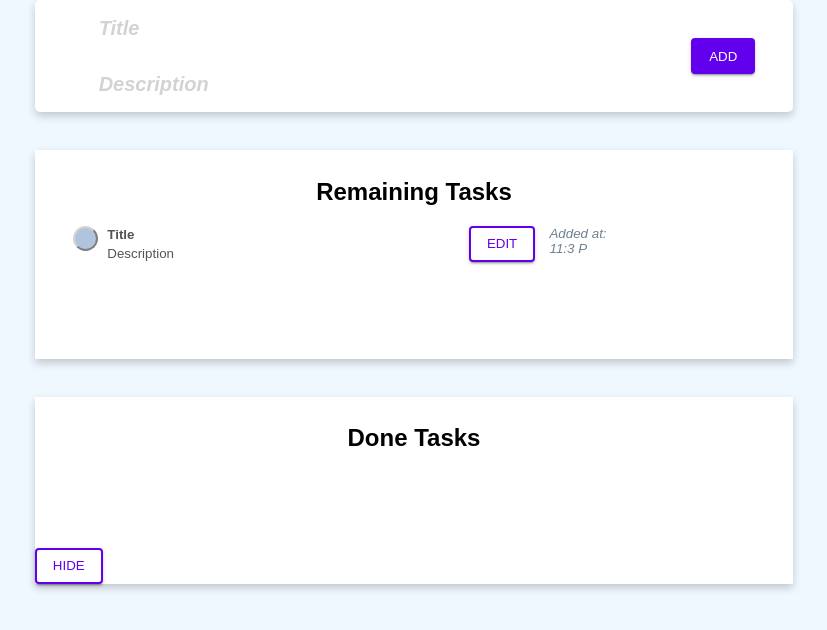
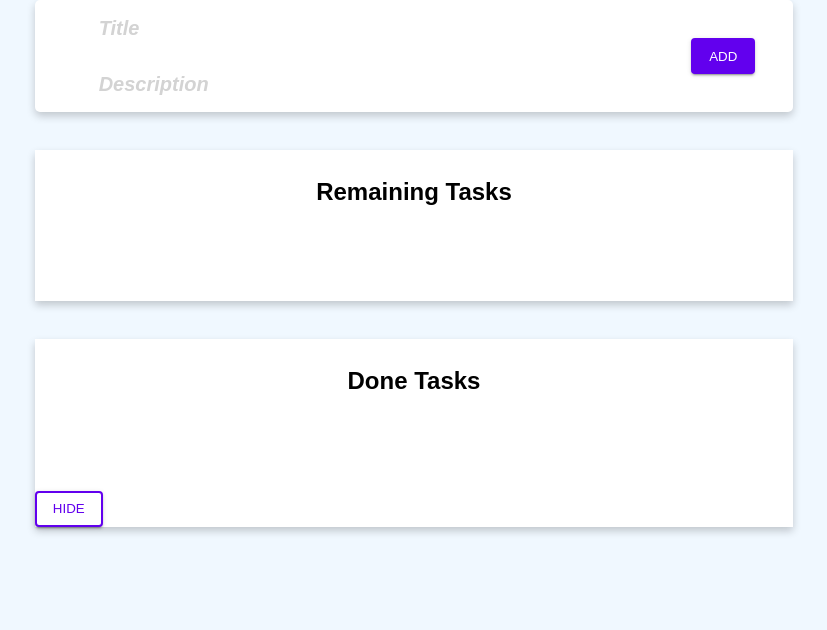
Before and after one commit to YoderBy/TodoMvc, a website: page site.html in a window 1280 px wide. Both pictures are taken after a click on the button "ADD". Shown: the part 66-696 px from the top of the page, without its empty margins (226-1053 px from the left). Drawn offline with Linux system fonts and the light colour scheme.

Commit message:
now users can't add empty tasks

```diff
--- a/scripts/inputBoxFunction.js
+++ b/scripts/inputBoxFunction.js
@@ -49,7 +49,7 @@ function getInputValues() {
     const title_input_task_form = document.getElementById("title_input_task");
     const body_input_task_form = document.getElementById("body_input_task");
 
-    title_input_task_form.value = 'Title ';
+    title_input_task_form.value = 'Title';
     body_input_task_form.value = 'Description';
 
     ReturnInputToStyleNormal("title_input_task");
@@ -58,10 +58,22 @@ function getInputValues() {
   }
 
   function inputButtonAddTask() {
-    inputs = getInputValues();
-    const [title_input_value, body_input_value] = getInputValues();
+    var [title_input_value, body_input_value] = getInputValues();
+    if (body_input_value=='Description'){
+        body_input_value = '';
+    }
     //CR Minor - could use this
     // const [title_input_value, body_input_value] = getInputValues(); cool, accepted
-    addTask(title_input_value, body_input_value, document.getElementById('answers'));
-    resetAllInputBoxs();
+    if(checkForInput()){
+        addTask(title_input_value, body_input_value, document.getElementById('answers'));
+        resetAllInputBoxs();
+    }
   }
+function checkForInput(){
+    const [title_input_value, body_input_value] = getInputValues();
+    if (title_input_value == '' || title_input_value == "Title"){
+        window.alert("please enter title for the task!");
+        return false;
+    }
+    return true;
+}
--- a/style/css.css
+++ b/style/css.css
@@ -65,24 +65,6 @@ body {
 #answers {
   padding-left: 6%;
 }
-.task_value {
-  background-color: white;
-  border: none;
-}
-.task_title {
-  background-color: white;
-  font-weight: bold;
-  border: none;
-}
-.time_box{
-  align-items: flex-start;
-  margin: 0 1% 0 1%;
-  font-style: oblique;
-  font-size: smaller;
-  display: flex;
-  flex-direction: column;
-  color: slategrey;
-}
 
 
 /* Lower Part Of The Site
--- a/style/inputBox.css
+++ b/style/inputBox.css
@@ -1,9 +1,3 @@
-
-.task_input {
-    display: inline-grid;
-    align-content: space-between;
-    width: 50%;
-  }
 
   .input_box {
     border-radius: 5px;
--- a/style/taskBody.css
+++ b/style/taskBody.css
@@ -31,11 +31,9 @@
 }
 
 .task_value {
-    background-color: white;
   border: none;
 }
 .task_title {
-    background-color: white;
   font-weight: bold;
   border: none;
 }
@@ -48,3 +46,13 @@
   flex-direction: column;
   color: slategrey;
 }
+
+.task_input {
+  border-color: azure;
+  border-style: outset;
+  border-radius: 0%;
+  display: inline-grid;
+  align-content: space-between;
+  width: 50%;
+  background-color: azure;
+}
```
Lines whose indentation alone changed are shown as unchanged.
